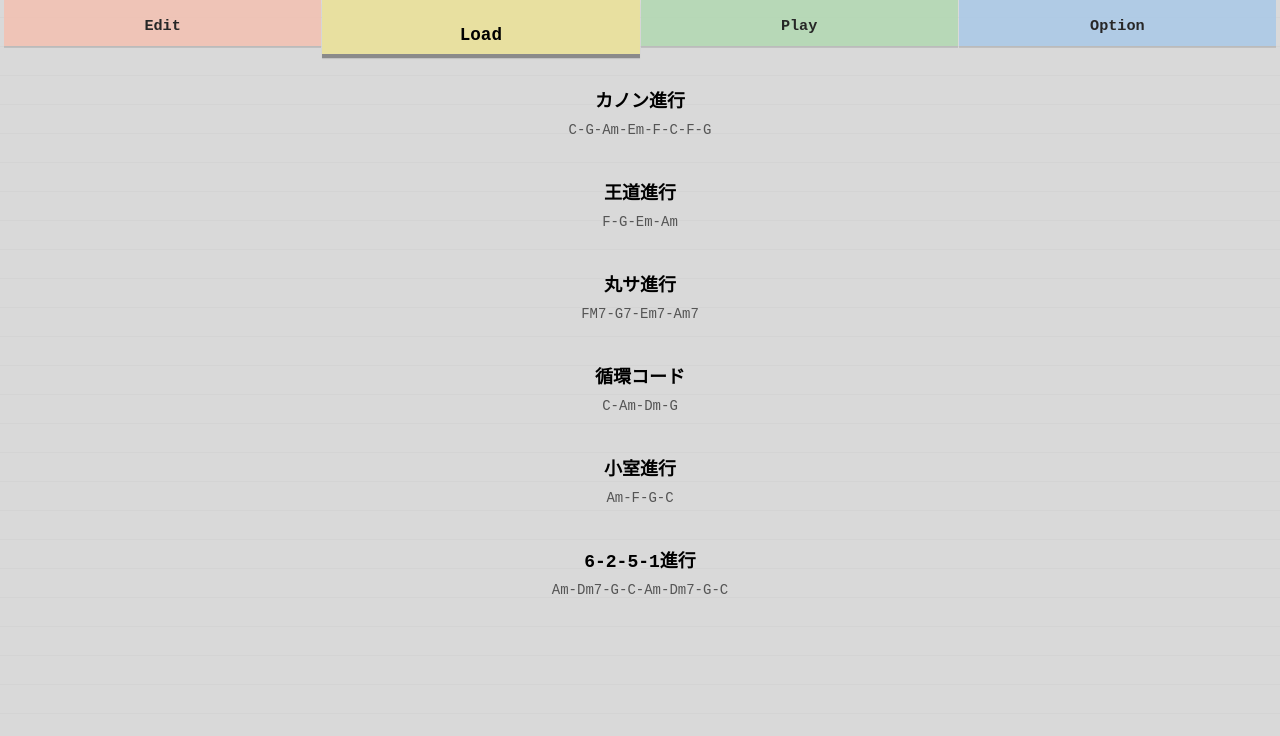
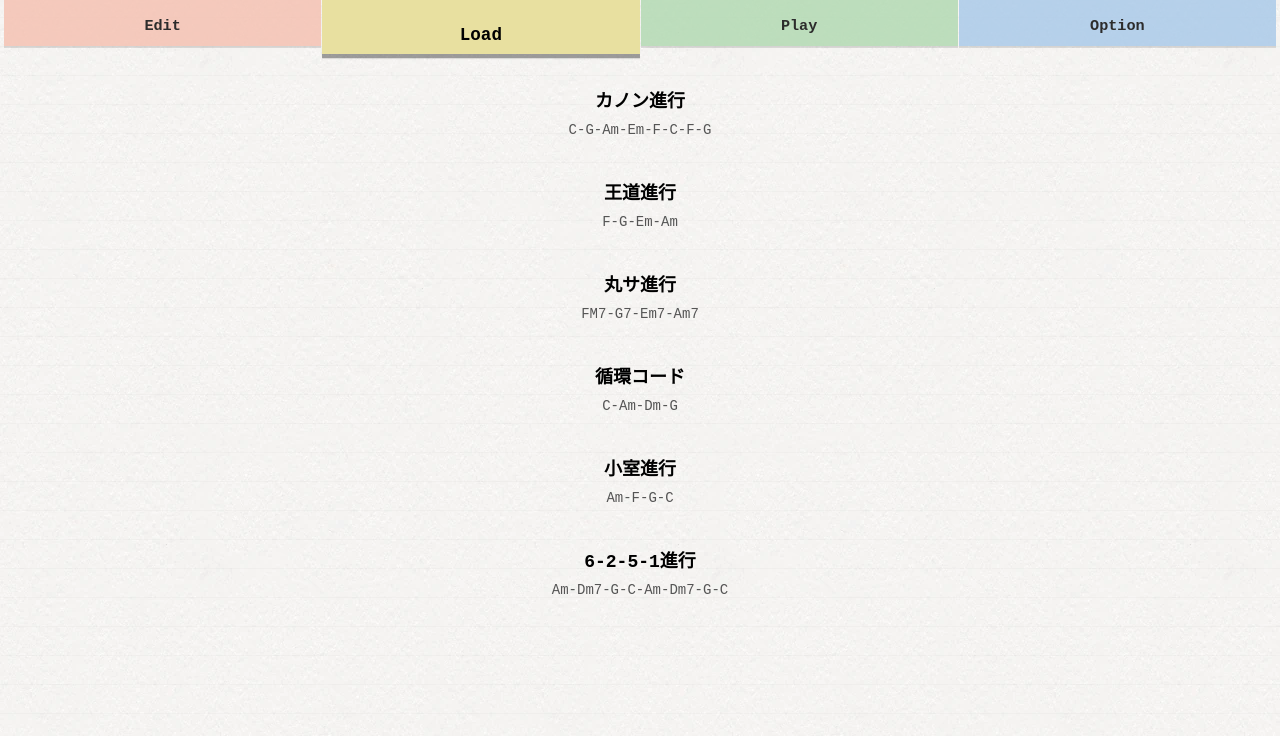
Before and after one commit to Gajumaru314159/PiaCode, a Next.js app: page / in a window 1280 px wide. Shown: the top 736 px of the page. Built offline with nearby package versions, Linux system fonts and the light colour scheme.

Commit message:
背景を画像に変更

```diff
--- a/src/app/globals.css
+++ b/src/app/globals.css
@@ -1,7 +1,7 @@
 @import "tailwindcss";
 
 :root {
-  --bg-paper: #D9D9D9;
+  --bg-paper: #D9D9D9 url("/images/backgrounds/paper.webp") repeat;
   --bg-card: #EFEFEF;
   --text-primary: #000000;
   --text-secondary: #555555;
@@ -17,7 +17,7 @@ html, body {
   margin: 0;
   padding: 0;
   font-family: "Courier New", "Courier", monospace;
-  background-color: var(--bg-paper);
+  background: var(--bg-paper);
   color: var(--text-primary);
   overflow: hidden;
   height: 100%;
--- a/src/components/ConfirmDialog.tsx
+++ b/src/components/ConfirmDialog.tsx
@@ -34,7 +34,7 @@ export function ConfirmDialog({ message, okLabel = "はい", cancelLabel, onOk,
     >
       <div
         className="mx-6 p-6 border border-[var(--border-color)] shadow-lg max-w-sm w-full"
-        style={{ backgroundColor: "var(--bg-paper)" }}
+        style={{ background: "var(--bg-paper)" }}
       >
         <p className="text-sm text-center mb-6 whitespace-pre-wrap">{message}</p>
         <div className="flex justify-center gap-4">
--- a/src/components/OptionTab.tsx
+++ b/src/components/OptionTab.tsx
@@ -554,7 +554,7 @@ function PatternPanel({
   onSelect: (id: string) => void;
 }) {
   return (
-    <div className="h-full flex flex-col" style={{ backgroundColor: "var(--bg-paper)" }}>
+    <div className="h-full flex flex-col" style={{ background: "var(--bg-paper)" }}>
       <div className="flex justify-end p-4">
         <button
           onClick={onClose}
--- a/src/components/SavePanel.tsx
+++ b/src/components/SavePanel.tsx
@@ -40,7 +40,7 @@ export function SavePanel() {
   };
 
   return (
-    <div className="flex flex-col h-full p-4" style={{ backgroundColor: "var(--bg-paper)" }}>
+    <div className="flex flex-col h-full p-4" style={{ background: "var(--bg-paper)" }}>
       {/* ヘッダー */}
       <div className="flex justify-end mb-4">
         <button
--- a/src/components/Splash.tsx
+++ b/src/components/Splash.tsx
@@ -9,7 +9,7 @@ export function Splash() {
   return (
     <div
       className="flex flex-col items-center justify-center h-full"
-      style={{ backgroundColor: "var(--bg-paper)", zIndex: 10 }}
+      style={{ background: "var(--bg-paper)", zIndex: 10 }}
     >
       <h1
         className="text-5xl font-bold tracking-wide"
```
Also changed, not shown: public/images/backgrounds/paper.webp (added).
